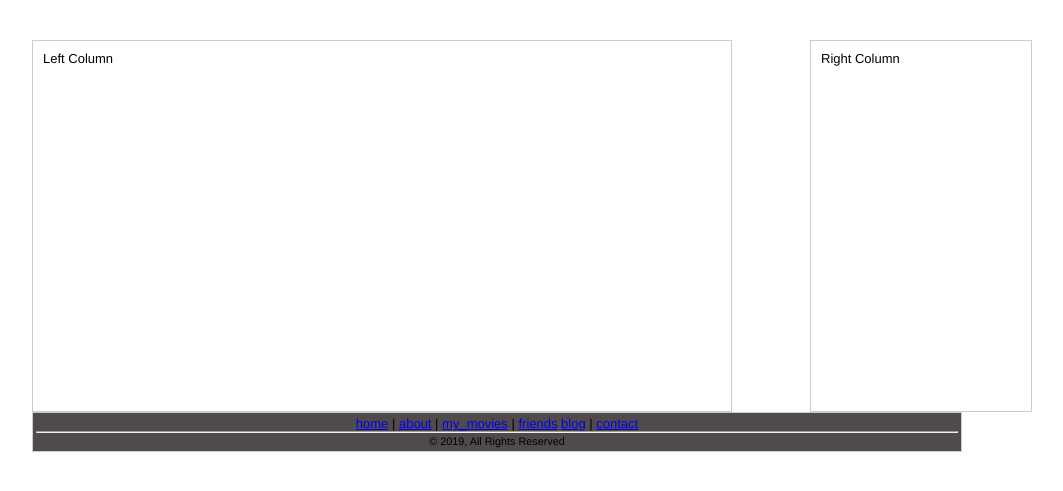
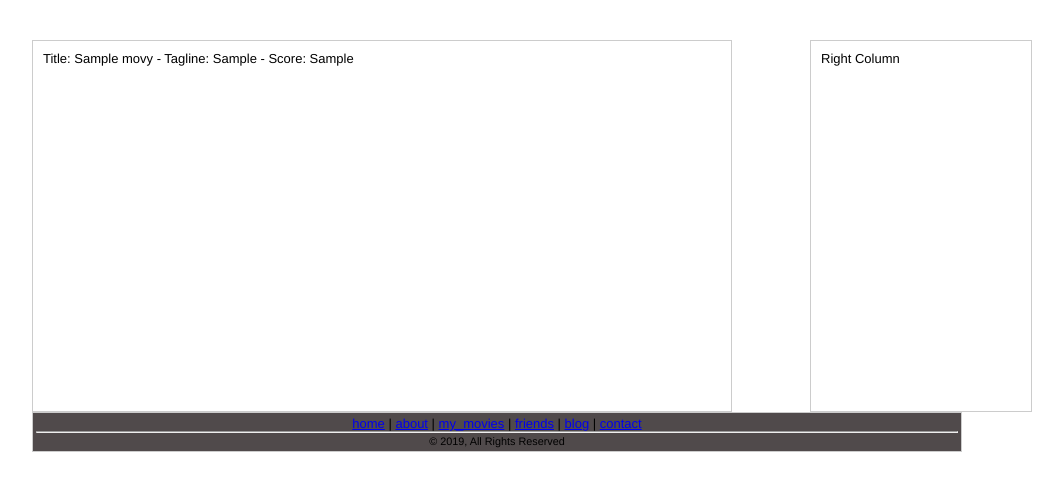
Before and after one commit to rbeeler/group2-GroupAwesome, a PHP site: page /php/movie.php in a window 1280 px wide. Shown: the part 72-563 px from the top of the page, without its empty margins (108-1171 px from the left). Run offline with PHP 8.4, Linux system fonts and the light colour scheme; tables that the repository leaves empty or names only in its code hold one stand-in row (values such as "Sample post").

Commit message:
add connection and database

```diff
--- /dev/null
+++ b/php/include/db-connection.php
@@ -0,0 +1,34 @@
+<?php
+  $servername = "localhost:8889";
+  $username = "root";
+  $password = "root";
+  $dbname = "movie";
+
+  // Create connection
+  $conn = new mysqli($servername, $username, $password, $dbname);
+
+  // Check connection
+  if ($conn->connect_error) {
+      die("Connection failed: " . $conn->connect_error);
+  }
+
+//echo "Connected sucessfully";
+
+  //Make a SELECT query
+  $query_movie = "SELECT * FROM movie.movies";
+
+  $result = $conn->query($query_movie);
+
+  if ($result->num_rows > 0) {
+      // output data of each row
+      while($row = $result->fetch_assoc()) {
+          echo "Title: "
+            . $row["title"]
+            . " - Tagline: "
+            . $row["tagline"]
+            . " - Score: "
+            . $row["vote_average"]
+            . "<br>";
+      }
+  }
+?>
--- a/php/include/footer.php
+++ b/php/include/footer.php
@@ -3,7 +3,7 @@
 			<a href="index.php">home</a> |
 			<a href="about.php">about</a> |
 			<a href="movie.php">my_movies</a> |
-			<a href="friends.php">friends</a>
+			<a href="friends.php">friends</a> |
 			<a href="blog.php">blog</a> |
 			<a href="contact.php">contact</a>
 		<hr />
--- a/php/movie.php
+++ b/php/movie.php
@@ -3,9 +3,10 @@
 		<div id="wrapper">
 				<!-- Begin Left Column -->
 				<div id="leftcolumn">
-
-						 Left Column
-
+					 <!-- Begin database -->
+	            	 <div class = "db-container">
+	                	<?php include 'include/db-connection.php'; ?>
+	            	 </div><!-- End database -->
 				</div>
 				<!-- End Left Column -->
 
```
Also changed, not shown: 2 other files.
